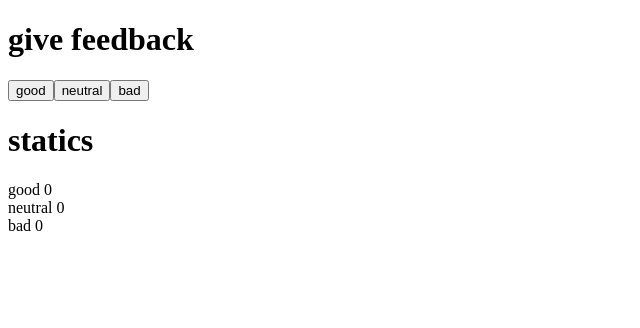
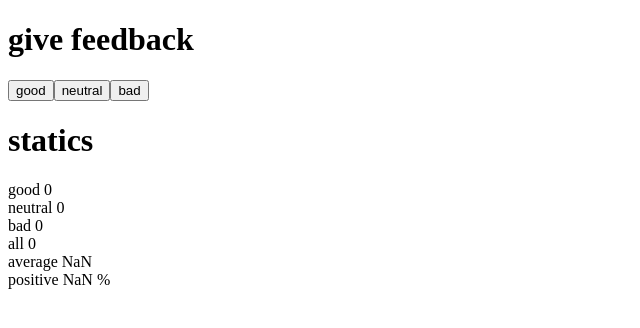
Before and after one commit to fesper-s/fullstackopen, a React (Create React App) app in the folder part1/unicafe/: page / in a window 1280 px wide. Shown: the top 328 px of the page, without its empty margins (0-640 px from the left). Built offline with nearby package versions, Linux system fonts and the light colour scheme.

Commit message:
Exercise 1.7

```diff
--- a/part1/unicafe/src/App.js
+++ b/part1/unicafe/src/App.js
@@ -4,15 +4,21 @@ const Button = ({ clickHandle, text }) => (
     <button onClick={clickHandle}>{text}</button>
 )
 
-const ShowStatics = ({ good, neutral, bad }) => (
+const ShowStatics = ({ good, neutral, bad }) => {
+    const sumOfAll = good + neutral + bad
+    return (
         <div>
             <p>
                 good {good}<br />
                 neutral {neutral}<br />
-            bad {bad}
+                bad {bad}<br />
+                all {sumOfAll}<br />
+                average {(good + bad * -1) / sumOfAll}<br />
+                positive {(good / sumOfAll) * 100} %
             </p>
         </div>
     )
+}
 
 const App = () => {
     const [good, setGood] = useState(0)
```
Lines whose indentation alone changed are shown as unchanged.
